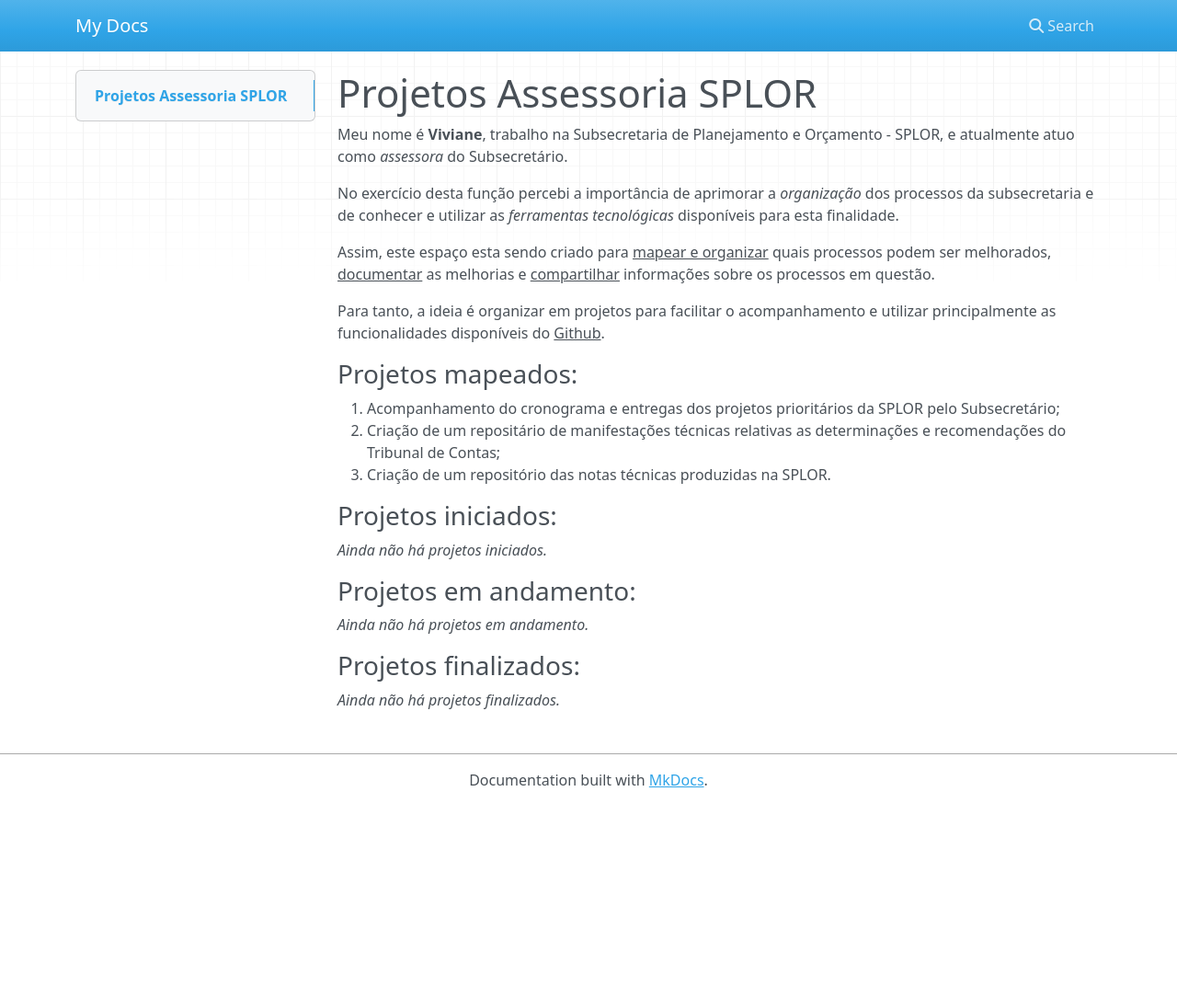
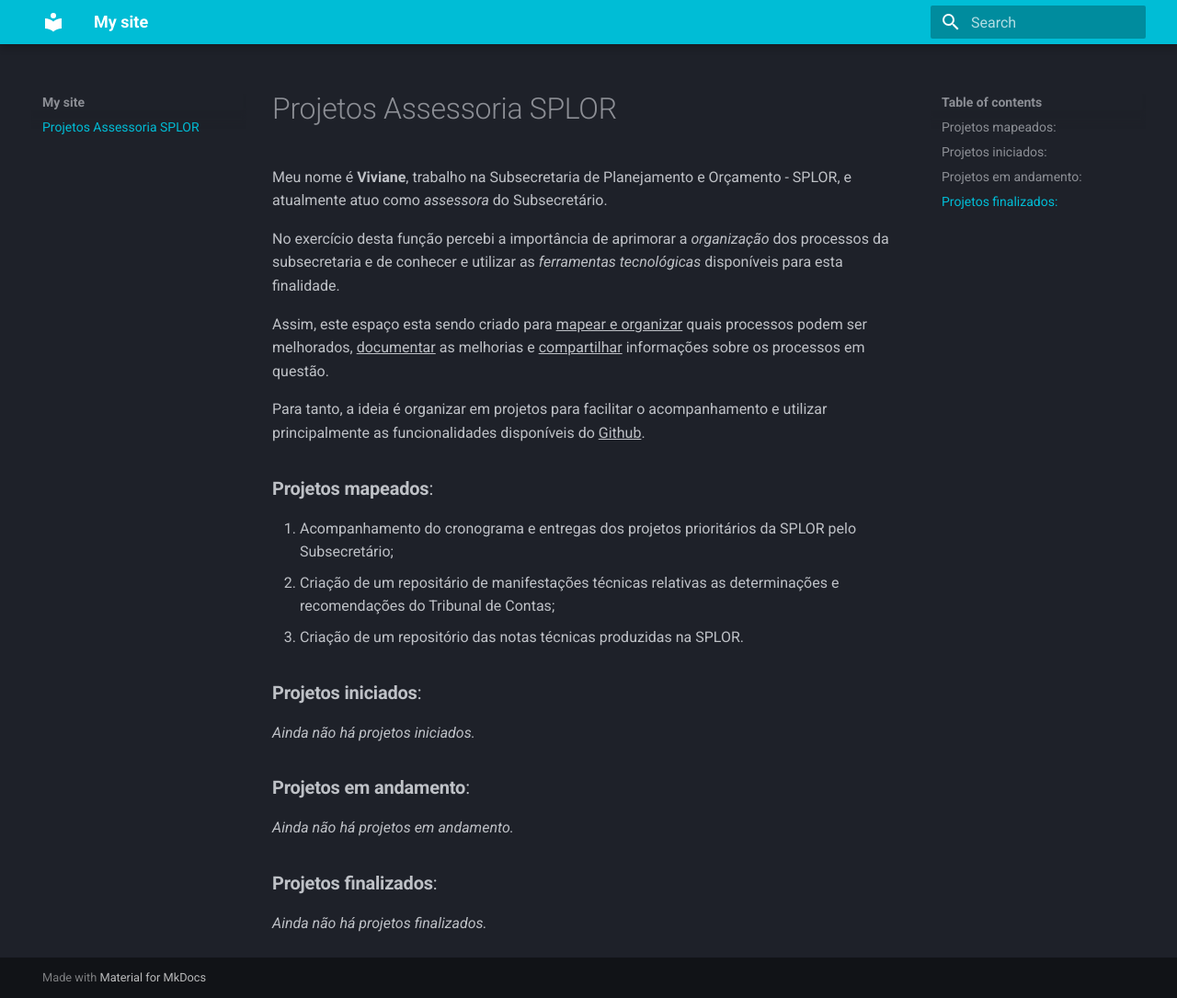
Before and after one commit to vivianenascimento/viviane-projetos, an MkDocs documentation site: the page built from docs/index.md, in a window 1280 px wide and 1085 px high. Shown: the whole window at 92% size. Built offline with MkDocs 1.6.1 and Material for MkDocs 9.7.7, drawn with Linux system fonts in a browser that asks for light colours; nearby versions of some CDN libraries.

Commit message:
Altera as cores do site

```diff
--- a/mkdocs.yml
+++ b/mkdocs.yml
@@ -1 +1,7 @@
-site_name: My Docs
+site_name: My site
+site_url: https://mydomain.org/mysite
+theme:
+  name: material
+  palette:
+    scheme: slate
+    primary: cyan
--- a/pyproject.toml
+++ b/pyproject.toml
@@ -8,7 +8,8 @@ authors = [
 readme = "README.md"
 requires-python = ">=3.12"
 dependencies = [
-    "mkdocs (>=1.6.1,<2.0.0)"
+    "mkdocs (>=1.6.1,<2.0.0)",
+    "mkdocs-material (>=9.6.18,<10.0.0)"
 ]
 
 
```
Also changed, not shown: 1 other file.
